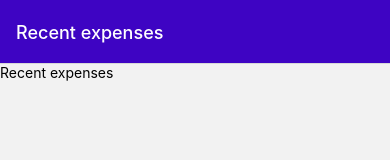
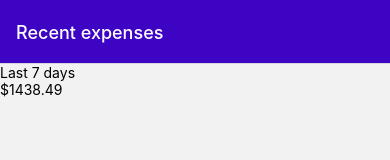
Before and after one commit to pizarrosch/expense-check-app-rn, a React Native app: screen /ManageExpense in a window 390 px wide. Shown: the top 160 px of the page. Built offline with nearby package versions, Linux system fonts and the light colour scheme.

Commit message:
Create expenses output component
This component consists of the expenses list and expenses summary components. To create a list of expenses, a dummy array of data objects is created

```diff
--- a/App.js
+++ b/App.js
@@ -1,4 +1,4 @@
-import {View, Text, StyleSheet} from 'react-native';
+import {StyleSheet} from 'react-native';
 import {StatusBar} from "react-native";
 import {NavigationContainer} from "@react-navigation/native";
 import {createNativeStackNavigator} from "@react-navigation/native-stack";
--- /dev/null
+++ b/components/Expenses Output/ExpensesList.js
@@ -0,0 +1,7 @@
+import {FlatList} from "react-native";
+
+export default function ExpensesList() {
+  return (
+    <FlatList />
+  )
+}
--- /dev/null
+++ b/components/Expenses Output/ExpensesOutput.js
@@ -0,0 +1,45 @@
+import {View} from "react-native";
+import ExpensesSummary from "./ExpensesSummary";
+import ExpensesList from "./ExpensesList";
+
+const DUMMY_EXPENSES = [
+  {
+    id: 'e1',
+    description: 'Pair of shoes',
+    amount: 59.99,
+    date: new Date('2019-12-19')
+  },
+  {
+    id: 'e2',
+    description: 'Pair of trousers',
+    amount: 129.99,
+    date: new Date('2019-07-19')
+  },
+  {
+    id: 'e3',
+    description: 'Scissors',
+    amount: 34.57,
+    date: new Date('2018-01-20')
+  },
+  {
+    id: 'e4',
+    description: 'Book',
+    amount: 13.45,
+    date: new Date('2016-01-20')
+  },
+  {
+    id: 'e5',
+    description: 'Laptop',
+    amount: 1200.49,
+    date: new Date('2018-03-01')
+  }
+]
+
+export default function ExpensesOutput({expenses, expensesPeriod}) {
+  return (
+    <View>
+      <ExpensesSummary expenses={DUMMY_EXPENSES} periodName={expensesPeriod}/>
+      <ExpensesList />
+    </View>
+  )
+}
--- /dev/null
+++ b/components/Expenses Output/ExpensesSummary.js
@@ -0,0 +1,14 @@
+import {Text, View} from "react-native";
+
+export default function ExpensesSummary({expenses, periodName}) {
+  const expensesSum = expenses.reduce((sum, expense) => {
+    return sum + expense.amount
+  }, 0);
+
+  return (
+    <View>
+      <Text>{periodName}</Text>
+      <Text>${expensesSum.toFixed(2)}</Text>
+    </View>
+  )
+}
--- a/screens/AllExpenses.js
+++ b/screens/AllExpenses.js
@@ -1,5 +1,5 @@
-import {Text} from 'react-native';
+import ExpensesOutput from "../components/Expenses Output/ExpensesOutput";
 
 export default function AllExpenses() {
-  return <Text>All expenses</Text>
+  return <ExpensesOutput expensesPeriod="Total"/>
 }
--- a/screens/RecentExpenses.js
+++ b/screens/RecentExpenses.js
@@ -1,5 +1,5 @@
-import {Text} from 'react-native';
+import ExpensesOutput from "../components/Expenses Output/ExpensesOutput";
 
 export default function RecentExpenses() {
-  return <Text>Recent expenses</Text>
+  return <ExpensesOutput expensesPeriod='Last 7 days'/>
 }
--- /dev/null
+++ b/tsconfig.json
@@ -0,0 +1,4 @@
+{
+  "compilerOptions": {},
+  "extends": "expo/tsconfig.base"
+}
```
